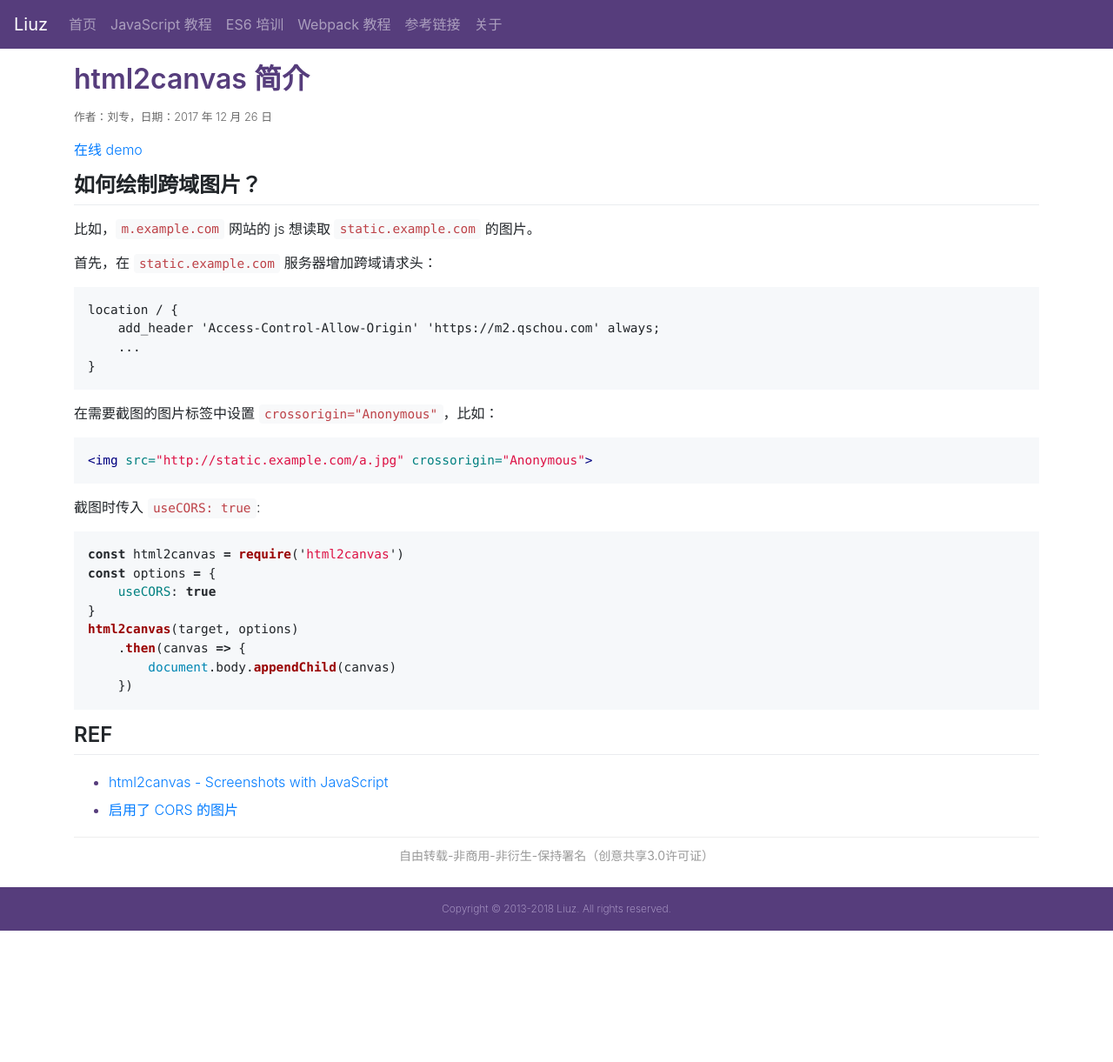
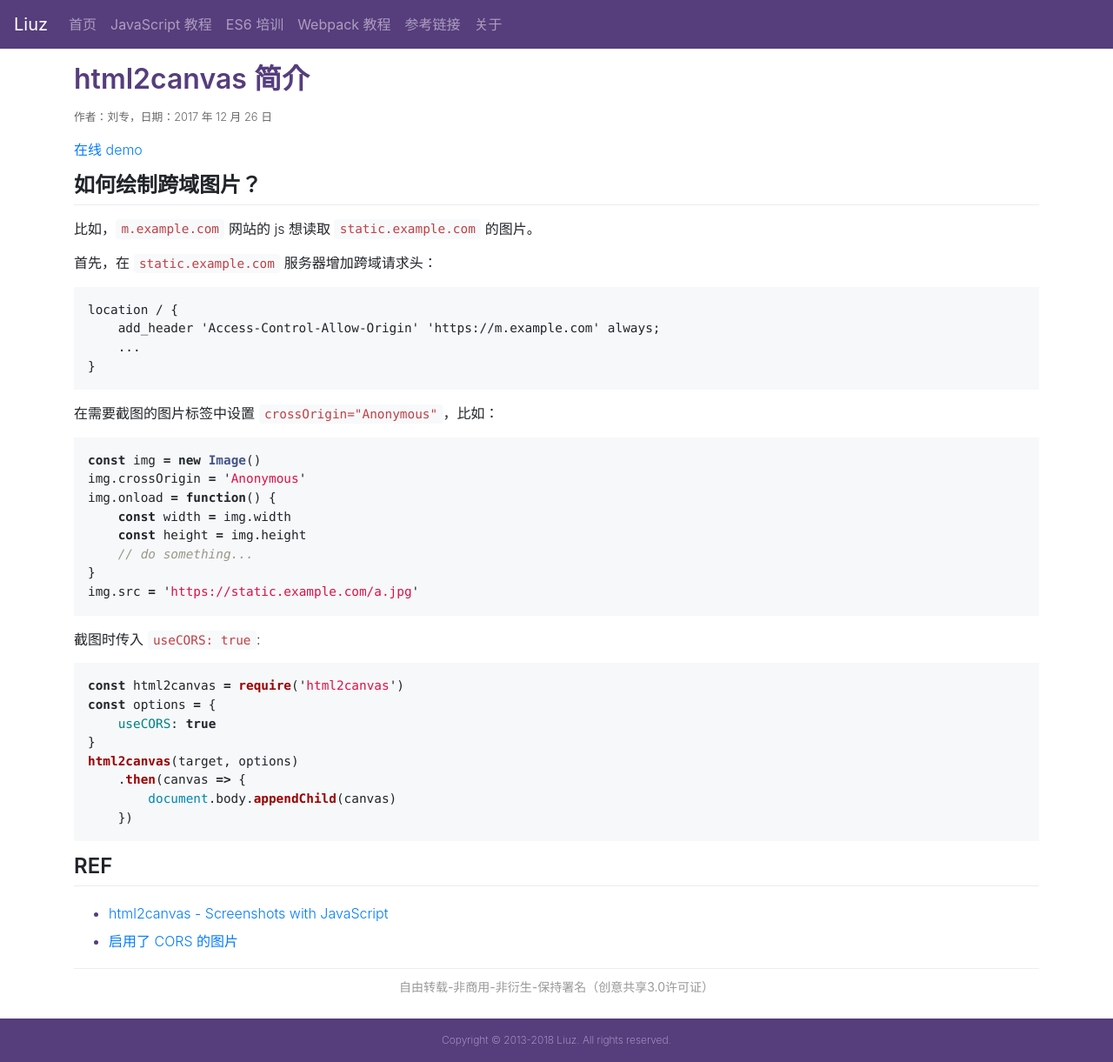
Before and after one commit to liuzhuan/liuzhuan.github.io, a Jekyll site: the page built from _posts/2017-12-26-html2canvas.md, in a window 1280 px wide. Shown: the whole page at 87% size. Built offline with Jekyll 4.4.1, drawn with Linux system fonts in a browser that asks for light colours; nearby versions of some CDN libraries; before the commit the page ends 1070 px from its top, so only the background shows below that.

Commit message:
updating cross origin for html2canvas

````diff
--- a/_posts/2017-12-26-html2canvas.md
+++ b/_posts/2017-12-26-html2canvas.md
@@ -14,15 +14,22 @@ date: 2017-12-26
 
 ```
 location / {
-    add_header 'Access-Control-Allow-Origin' 'https://m2.qschou.com' always;
+    add_header 'Access-Control-Allow-Origin' 'https://m.example.com' always;
     ...
 }
 ```
 
-在需要截图的图片标签中设置 `crossorigin="Anonymous"`，比如：
+在需要截图的图片标签中设置 `crossOrigin="Anonymous"`，比如：
 
-```html
-<img src="http://static.example.com/a.jpg" crossorigin="Anonymous">
+```js
+const img = new Image()
+img.crossOrigin = 'Anonymous'
+img.onload = function() {
+    const width = img.width
+    const height = img.height
+    // do something...
+}
+img.src = 'https://static.example.com/a.jpg'
 ```
 
 截图时传入 `useCORS: true`:
````
